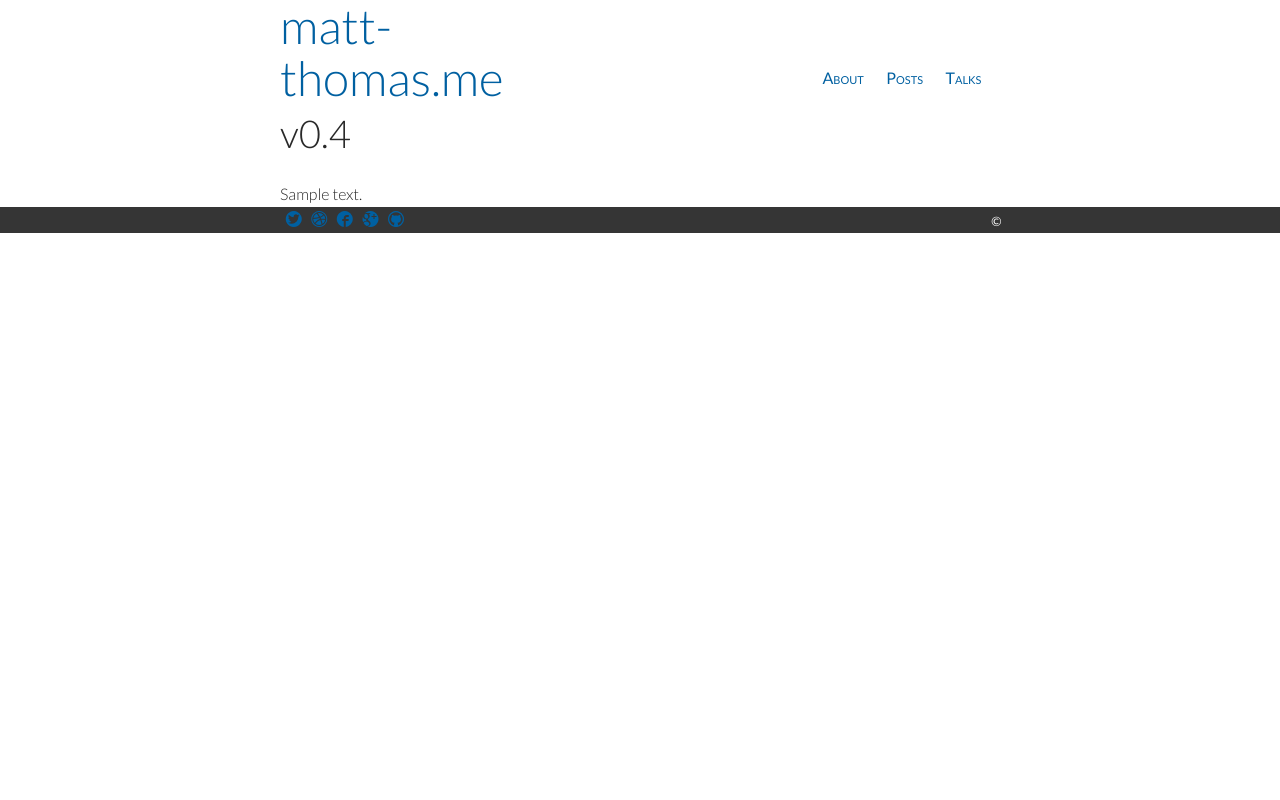
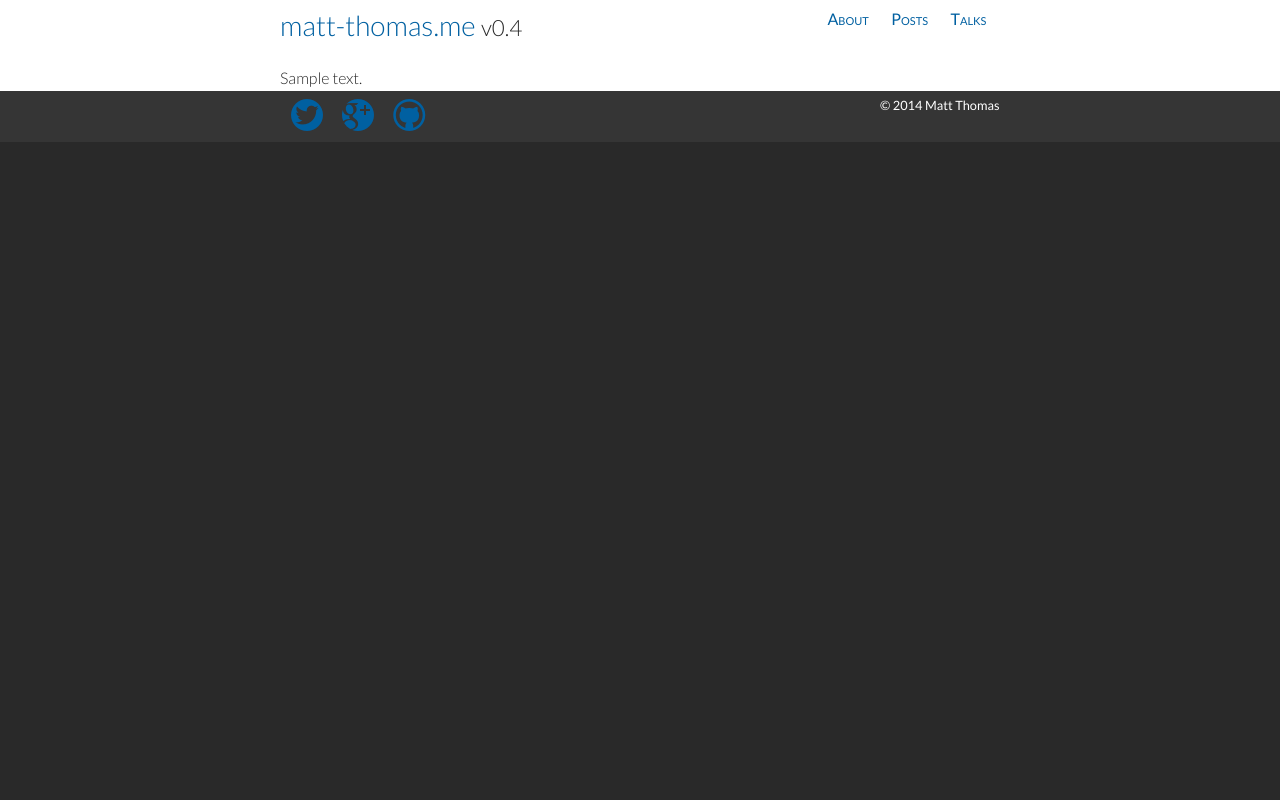
Before and after one commit to betweenbrain/Slim-Site, a PHP site: template templates/page.php in a window 1280 px wide. Run offline with PHP 8.4, Linux system fonts and the light colour scheme; the template is opened without the code that fills it: most values are stand-ins (such as "Sample title", 1, 10 or a date in 2020); data that the repository does not hold is empty.

Commit message:
Style footer icons

```diff
--- a/scss/_variables.scss
+++ b/scss/_variables.scss
@@ -32,7 +32,7 @@ $heading-family:        $sans-family;
 
 // Root element colours.
 $root-color:            rgb(41,41,41);
-$root-background:       rgb(255,255,255);
+$root-background:       rgb(41,41,41);
 
 // Default font-size in %, equates to 1em or 16px.
 $root-size:             100;
--- a/scss/sections/_footer.scss
+++ b/scss/sections/_footer.scss
@@ -57,6 +57,7 @@
 .social {
 	@extend .grid-item;
 	@extend .nav;
+  font-size: 2em;
 
 	@include media-query(lap) {
 		@extend .lap-two-thirds;
--- a/templates/page.php
+++ b/templates/page.php
@@ -70,23 +70,18 @@ $baseUrl = $app->request->getRootUri();
 
 <div class="credit-row">
 	<section>
-
 		<ul class="social">
-
-			<li><a class="twitter" href="" title="Follow me on Twitter" target="_blank"></a></li>
-
-			<li><a class="dribbble" href="" title="See my latest work at Dribbble" target="_blank"></a></li>
-
-			<li><a class="facebook" href="" title="Annoy me on Facebook" target="_blank"></a></li>
-
-			<li><a class="googleplus" href="" title="Find me on G+" target="_blank"></a></li>
-
-			<li><a class="github" href="" title="All the codez" target="_blank"></a></li>
-
+			<li>
+				<a class="twitter" href="https://twitter.com/betweenbrain" title="Follow me on Twitter" target="_blank"></a>
+			</li>
+			<li>
+				<a class="googleplus" href="https://plus.google.com/+MattThomasMe" title="Find me on G+" target="_blank"></a>
+			</li>
+			<li><a class="github" href="https://github.com/betweenbrain" title="All the codez" target="_blank"></a></li>
 		</ul>
 
 		<div class="copyright">
-			<small>&copy;  </small>
+			<small>&copy; <?php echo date('Y'); ?> Matt Thomas</small>
 		</div>
 	</section>
 </div>
--- a/www/style.css
+++ b/www/style.css
@@ -487,7 +487,7 @@ ul {
 html {
   font: 100%/1.618 "Lato", sans-serif;
   font-weight: 300;
-  background-color: white;
+  background-color: #292929;
   color: #292929;
   min-height: 100%;
   overflow-y: scroll;
@@ -828,7 +828,7 @@ td {
   margin-top: 0;
   margin-bottom: 0.35956em; }
 
-.kilo, .logo {
+.kilo {
   font-size: 3em;
   line-height: 1.07867;
   margin-top: 0;
@@ -1785,6 +1785,11 @@ of adding icon classes in our markup. It's more awesome. */
 /* ==========================================================================
     LOGO
    ========================================================================== */
+.logo {
+  font-size: 1.75em;
+  line-height: 1.07867;
+  margin-top: 0;
+  margin-bottom: 0.53933em; }
   @media only screen and (min-width: 45em) {
     .logo {
       vertical-align: middle; } }
@@ -1842,6 +1847,8 @@ of adding icon classes in our markup. It's more awesome. */
   color: #fff; }
 
 /* social icons */
+.social {
+  font-size: 2em; }
   @media only screen and (min-width: 45em) {
     .social {
       margin-bottom: 0;
@@ -1860,7 +1867,7 @@ of adding icon classes in our markup. It's more awesome. */
 a.to-top {
   background: #0060a1;
   bottom: 0;
-  color: white;
+  color: #292929;
   cursor: pointer;
   display: block;
   line-height: 1;
```
Lines whose indentation alone changed are shown as unchanged.
